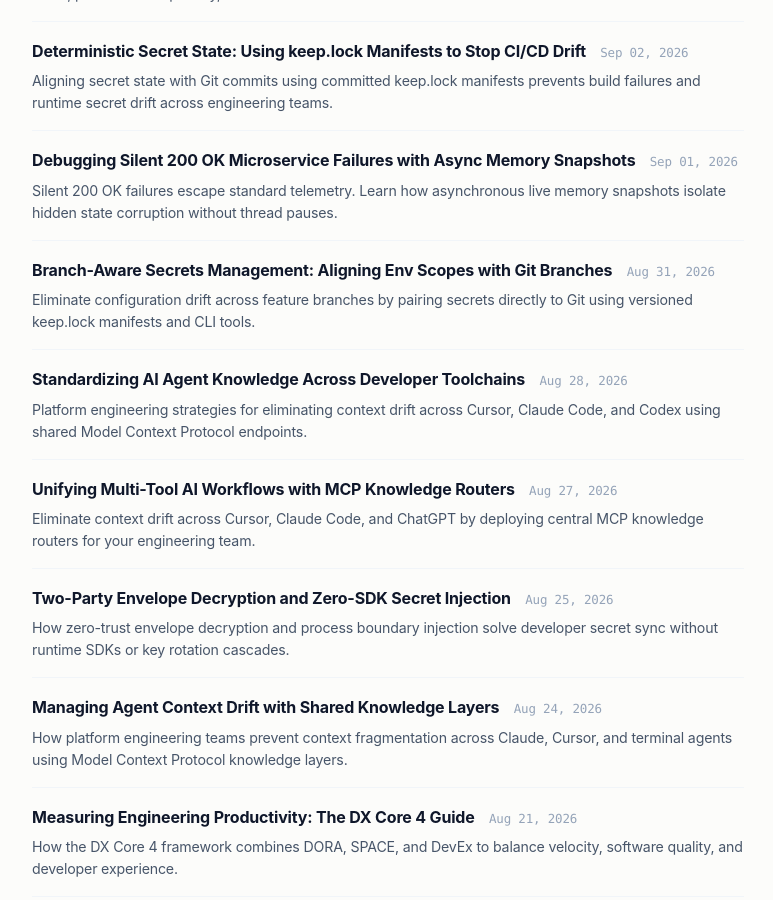
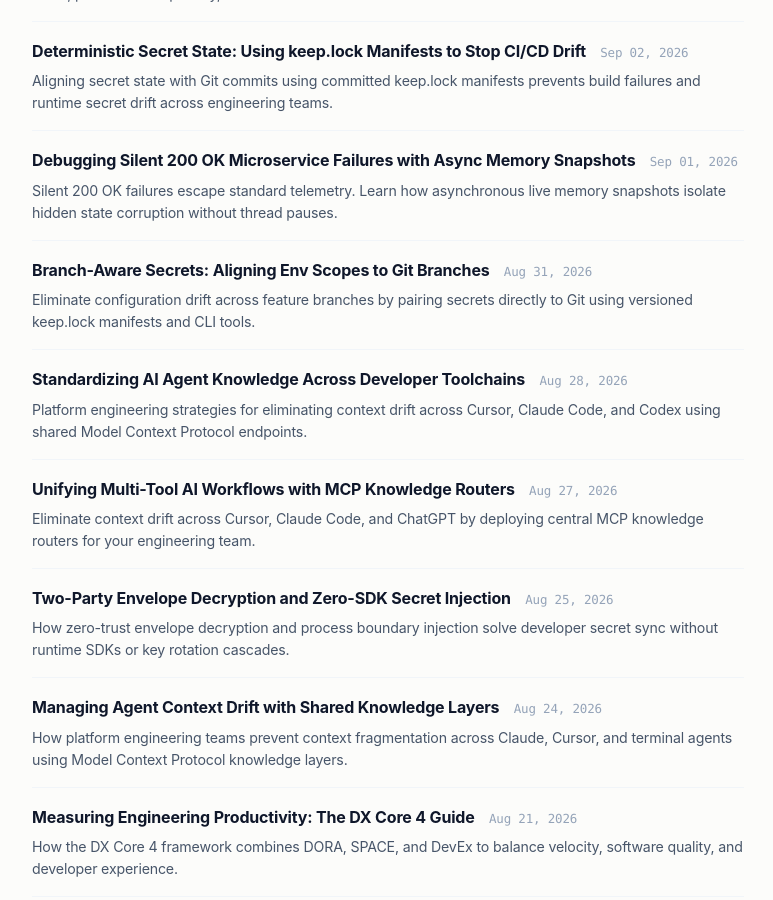
Before and after one commit to rammehta1899/rammehta1899.github.io, a Jekyll site: the page built from blog.md, in a window 1280 px wide and 900 px high, scrolled down 3305 px. Shown: the whole window, without its empty margins (252-1025 px from the left). Built offline with Jekyll 4.4.1, drawn with Linux system fonts in a browser that asks for light colours.

Commit message:
Labels system, rarest-first related posts, dark mode, nav tracking, favicon, dedup + short titles

```diff
--- a/_posts/2026-08-31-branch-aware-secrets-management-aligning-env-scopes-with-git-branches.md
+++ b/_posts/2026-08-31-branch-aware-secrets-management-aligning-env-scopes-with-git-branches.md
@@ -1,6 +1,6 @@
 ---
 layout: post
-title: 'Branch-Aware Secrets Management: Aligning Env Scopes with Git Branches'
+title: 'Branch-Aware Secrets: Aligning Env Scopes to Git Branches'
 date: 2026-08-31 13:14:28 -0400
 description: Eliminate configuration drift across feature branches by pairing secrets
   directly to Git using versioned keep.lock manifests and CLI tools.
```
Also changed, not shown: other parts of _posts/2026-08-31-branch-aware-secrets-management-aligning-env-scopes-with-git-branches.md (+1 -0 lines).
